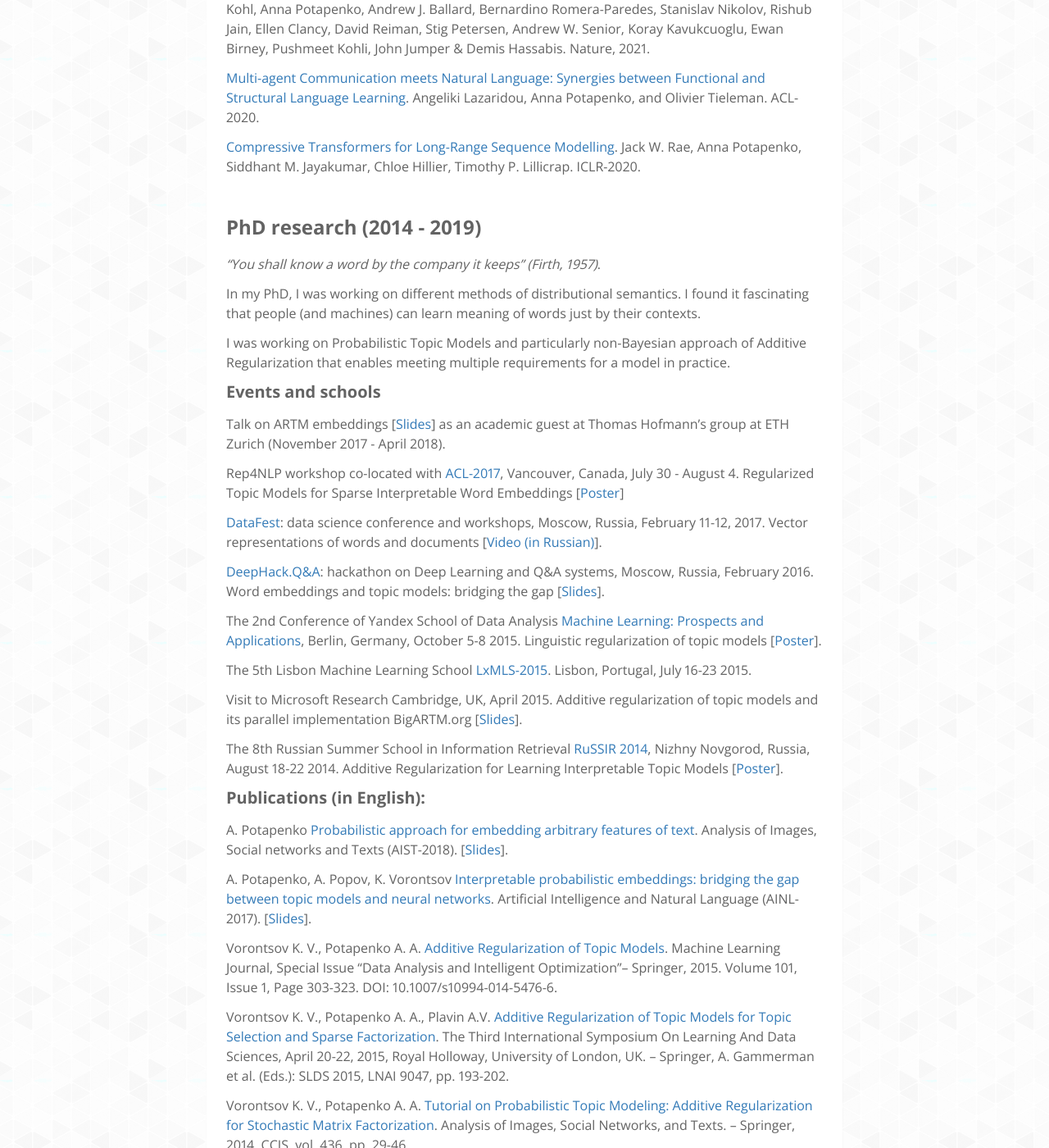
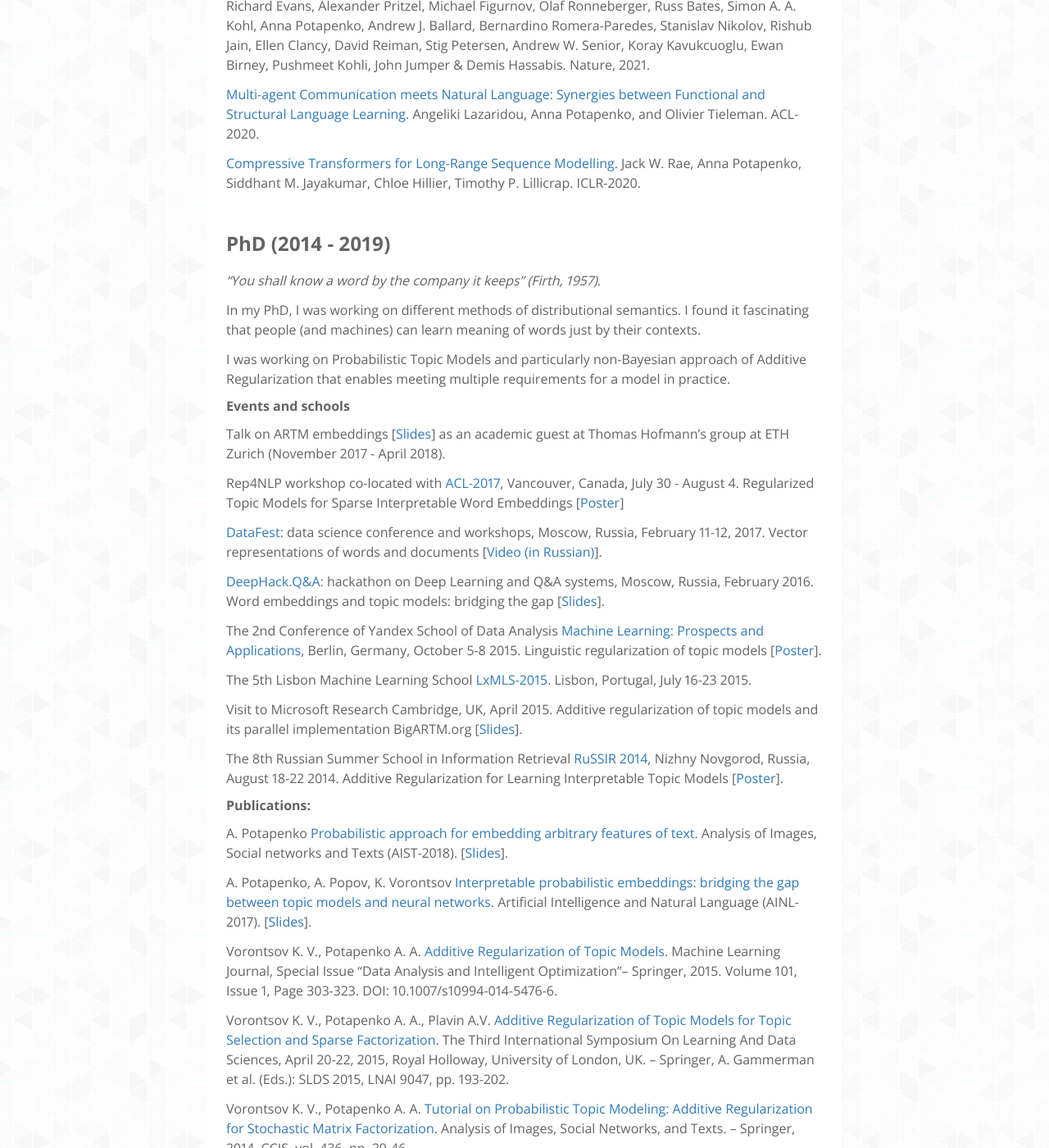
Before and after one commit to AnyaP/apotapenko.com, a Jekyll site: the page built from source/research.md, in a window 1280 px wide and 1400 px high, scrolled down 655 px. Shown: the whole window at 82% size. Built offline with Jekyll 4.4.1, drawn with Linux system fonts in a browser that asks for light colours; nearby versions of some CDN libraries; some of the changed text lies outside the part shown.

Commit message:
Modify landing page.

```diff
--- a/_config.yml
+++ b/_config.yml
@@ -30,10 +30,10 @@
 # Author settings
 author:
   name      : Anna Potapenko
-  job       : NLP Researcher
-  bio       : "You can contact me at anna.a.potapenko[at]gmail.com."
+  job       : AI researcher in language and biology
+  bio       : "You can contact me at apotapenko[at]google.com."
   thumb     : /images/author.jpg
-  email     : anna.a.potapenko@gmail.com
+  email     : apotapenko@google.com
   url       : http://apotapenko.com
   #github    : http://github.com/nandomoreirame
   #twitter   : http://twitter.com/nandomoreirame
--- a/source/research.md
+++ b/source/research.md
@@ -7,8 +7,9 @@
 My research interests include language and biology. During my PhD I was working on topics of distributional semantics to develop new ways of learning interpretable and disentangled representations of words and texts.
 Lately, I became increasingly interested in advancing natural sciences with methods from machine learning, and thus joined DeepMind Science team to develop new models for tasks in biology.
 
+<br />
 
-### Recent publications
+##### Recent publications
 
 [Highly accurate protein structure prediction with AlphaFold](https://www.nature.com/articles/s41586-021-03819-2). John Jumper, Richard Evans, Alexander Pritzel, Tim Green, Michael Figurnov, Olaf Ronneberger, Kathryn Tunyasuvunakool, Russ Bates, Augustin Žídek, Anna Potapenko, Alex Bridgland, Clemens Meyer, Simon A. A. Kohl, Andrew J. Ballard, Andrew Cowie, Bernardino Romera-Paredes, Stanislav Nikolov, Rishub Jain, Jonas Adler, Trevor Back, Stig Petersen, David Reiman, Ellen Clancy, Michal Zielinski, Martin Steinegger, Michalina Pacholska, Tamas Berghammer, Sebastian Bodenstein, David Silver, Oriol Vinyals, Andrew W. Senior, Koray Kavukcuoglu, Pushmeet Kohli & Demis Hassabis. Nature, 2021.
 
@@ -20,7 +21,7 @@
 
 <br />
 
-### PhD research (2014 - 2019)
+### PhD (2014 - 2019)
 
 *"You shall know a word by the company it keeps" (Firth, 1957)*.
 
@@ -30,7 +31,8 @@
 I was working on Probabilistic Topic Models and particularly non-Bayesian approach of Additive Regularization
 that enables meeting multiple requirements for a model in practice.
 
-#### Events and schools
+
+##### Events and schools
 
 Talk on ARTM embeddings [[Slides]({{ site.url }}/images/Slides_ETH_final.pdf)] as an academic guest at Thomas Hofmann's group at ETH Zurich (November 2017 - April 2018).
 
@@ -57,7 +59,7 @@
 Learning Interpretable Topic Models [[Poster]({{ site.url }}/images/Poster_to_RUSSIR.pdf)].
 
 
-#### Publications (in English):
+##### Publications:
 
 A. Potapenko [Probabilistic approach for embedding
               arbitrary features of text]({{ site.url }}/images/potapenko2018aist.pdf).
@@ -75,9 +77,6 @@
 
 Potapenko A. A., Vorontsov K. V.  [Robust PLSA Performs Better Than LDA](https://www.researchgate.net/profile/Konstantin_Vorontsov/publication/262314923_Robust_PLSA_performs_better_than_LDA/links/54e9f3480cf25ba91c814c64.pdf). The 35-th European Conference on Information Retrieval, ECIR-2013, Moscow, Russia, 24-27 March 2013. – LNCS 7814, Springer-Verlag Germany, 2013. Pp. 784-787.
 
-
-#### Publications (in Russian):
-
 Vorontsov K. V., Potapenko A. A. [Regularization of probabilistic topic models to improve interpretability and determine the number of topics](http://www.dialog-21.ru/digests/dialog2014/materials/pdf/VorontsovKVPotapenkoAA.pdf). International Conference on Computational Linguistics “Dialogue”. – Computational Linguistics and Intellectual Technologies, Moscow, 2014. Pp. 707-719.
 
 Potapenko A. A. Regularization of probabilistic topic model for forming topic kernels. XXI International scientific conference “Lomonosov-2014”. – Moscow: Issuing office of MSU, CMC, 2013. Pp. 80-82.
```
